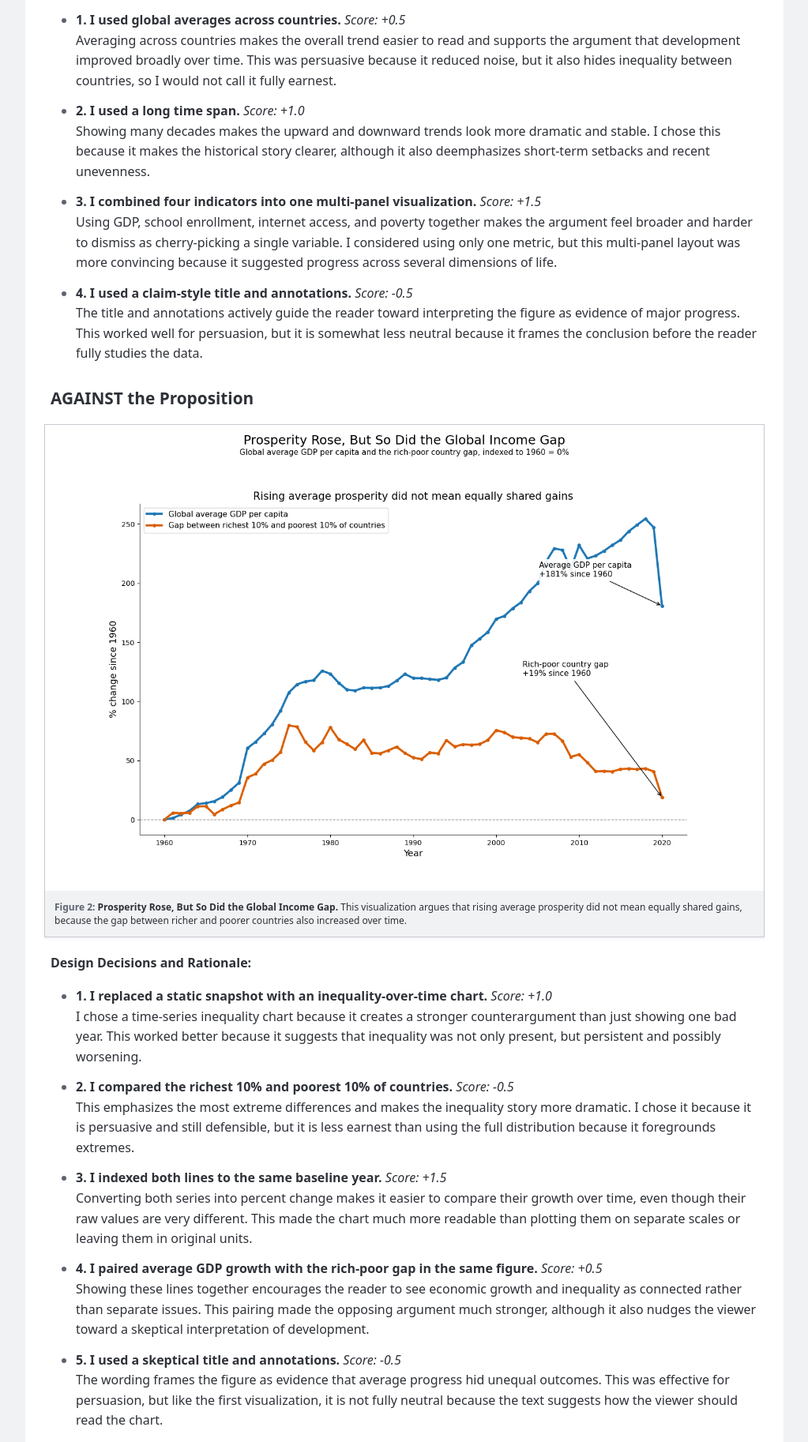
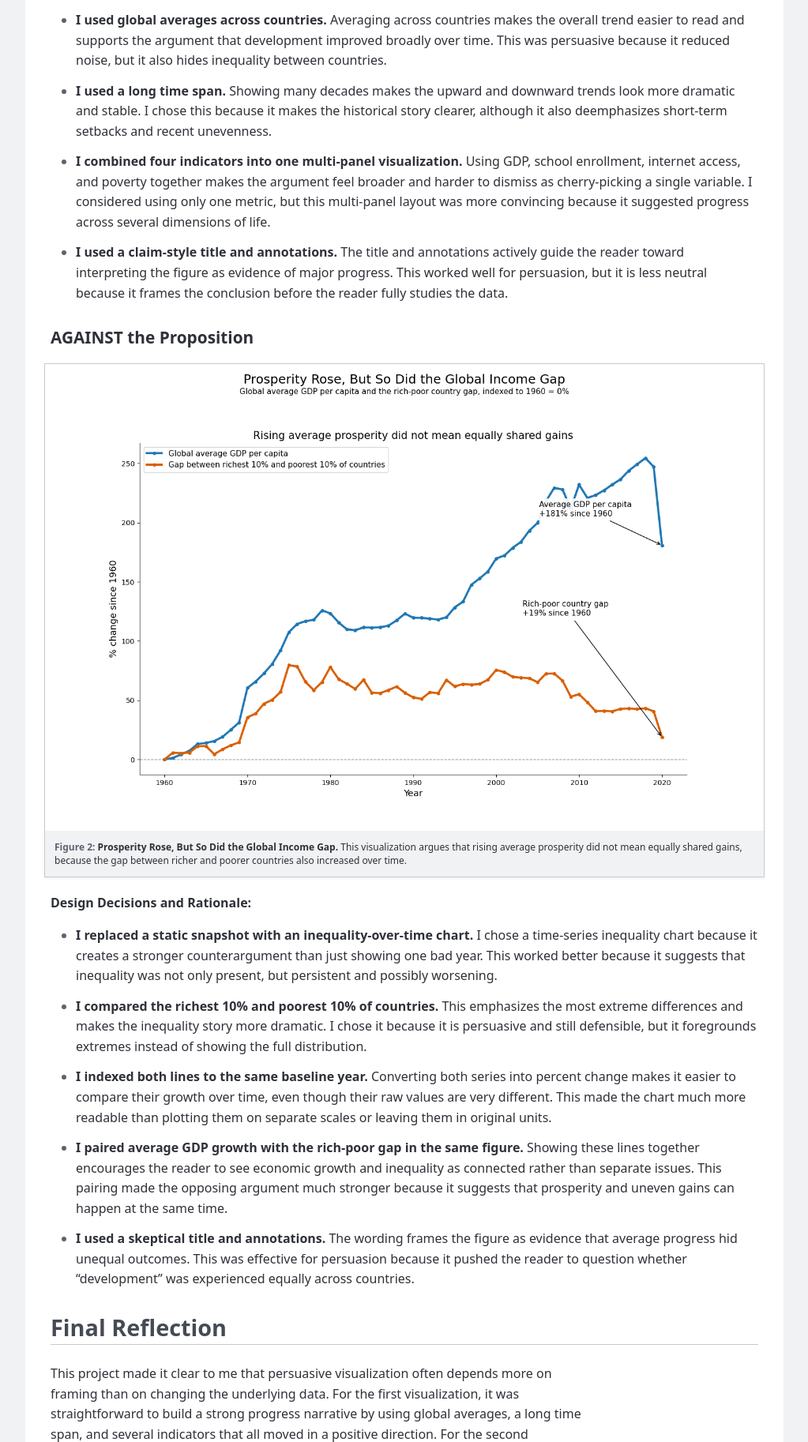
Before and after one commit to yutaoLin018/DSC106-Project-2, a plain HTML site: page index.html in a window 1280 px wide. Shown: the part 1266-3092 px from the top of the page at 79% size, without its empty margins (128-1151 px from the left). Drawn offline with Linux system fonts and the light colour scheme.

Commit message:
Update index.html

```diff
--- a/index.html
+++ b/index.html
@@ -34,27 +34,23 @@
             <p><strong>Design Decisions and Rationale:</strong></p>
             <ul>
                 <li>
-                    <strong>1. I used global averages across countries.</strong>
-                    <em>Score: +0.5</em><br>
-                    Averaging across countries makes the overall trend easier to read and supports the argument that development improved broadly over time. This was persuasive because it reduced noise, but it also hides inequality between countries, so I would not call it fully earnest.
+                    <strong>I used global averages across countries.</strong>
+                    Averaging across countries makes the overall trend easier to read and supports the argument that development improved broadly over time. This was persuasive because it reduced noise, but it also hides inequality between countries.
                 </li>
 
                 <li>
-                    <strong>2. I used a long time span.</strong>
-                    <em>Score: +1.0</em><br>
+                    <strong>I used a long time span.</strong>
                     Showing many decades makes the upward and downward trends look more dramatic and stable. I chose this because it makes the historical story clearer, although it also deemphasizes short-term setbacks and recent unevenness.
                 </li>
 
                 <li>
-                    <strong>3. I combined four indicators into one multi-panel visualization.</strong>
-                    <em>Score: +1.5</em><br>
+                    <strong>I combined four indicators into one multi-panel visualization.</strong>
                     Using GDP, school enrollment, internet access, and poverty together makes the argument feel broader and harder to dismiss as cherry-picking a single variable. I considered using only one metric, but this multi-panel layout was more convincing because it suggested progress across several dimensions of life.
                 </li>
 
                 <li>
-                    <strong>4. I used a claim-style title and annotations.</strong>
-                    <em>Score: -0.5</em><br>
-                    The title and annotations actively guide the reader toward interpreting the figure as evidence of major progress. This worked well for persuasion, but it is somewhat less neutral because it frames the conclusion before the reader fully studies the data.
+                    <strong>I used a claim-style title and annotations.</strong>
+                    The title and annotations actively guide the reader toward interpreting the figure as evidence of major progress. This worked well for persuasion, but it is less neutral because it frames the conclusion before the reader fully studies the data.
                 </li>
             </ul>
         </section>
@@ -73,33 +69,28 @@
             <p><strong>Design Decisions and Rationale:</strong></p>
             <ul>
                 <li>
-                    <strong>1. I replaced a static snapshot with an inequality-over-time chart.</strong>
-                    <em>Score: +1.0</em><br>
+                    <strong>I replaced a static snapshot with an inequality-over-time chart.</strong>
                     I chose a time-series inequality chart because it creates a stronger counterargument than just showing one bad year. This worked better because it suggests that inequality was not only present, but persistent and possibly worsening.
                 </li>
 
                 <li>
-                    <strong>2. I compared the richest 10% and poorest 10% of countries.</strong>
-                    <em>Score: -0.5</em><br>
-                    This emphasizes the most extreme differences and makes the inequality story more dramatic. I chose it because it is persuasive and still defensible, but it is less earnest than using the full distribution because it foregrounds extremes.
+                    <strong>I compared the richest 10% and poorest 10% of countries.</strong>
+                    This emphasizes the most extreme differences and makes the inequality story more dramatic. I chose it because it is persuasive and still defensible, but it foregrounds extremes instead of showing the full distribution.
                 </li>
 
                 <li>
-                    <strong>3. I indexed both lines to the same baseline year.</strong>
-                    <em>Score: +1.5</em><br>
+                    <strong>I indexed both lines to the same baseline year.</strong>
                     Converting both series into percent change makes it easier to compare their growth over time, even though their raw values are very different. This made the chart much more readable than plotting them on separate scales or leaving them in original units.
                 </li>
 
                 <li>
-                    <strong>4. I paired average GDP growth with the rich-poor gap in the same figure.</strong>
-                    <em>Score: +0.5</em><br>
-                    Showing these lines together encourages the reader to see economic growth and inequality as connected rather than separate issues. This pairing made the opposing argument much stronger, although it also nudges the viewer toward a skeptical interpretation of development.
+                    <strong>I paired average GDP growth with the rich-poor gap in the same figure.</strong>
+                    Showing these lines together encourages the reader to see economic growth and inequality as connected rather than separate issues. This pairing made the opposing argument much stronger because it suggests that prosperity and uneven gains can happen at the same time.
                 </li>
 
                 <li>
-                    <strong>5. I used a skeptical title and annotations.</strong>
-                    <em>Score: -0.5</em><br>
-                    The wording frames the figure as evidence that average progress hid unequal outcomes. This was effective for persuasion, but like the first visualization, it is not fully neutral because the text suggests how the viewer should read the chart.
+                    <strong>I used a skeptical title and annotations.</strong>
+                    The wording frames the figure as evidence that average progress hid unequal outcomes. This was effective for persuasion because it pushed the reader to question whether “development” was experienced equally across countries.
                 </li>
             </ul>
         </section>
@@ -112,7 +103,7 @@
             </p>
 
             <p>
-                Working on both sides changed how I think about ethical analysis and visualization. I now think ethical visualization is not just about avoiding falsehoods, but also about being aware of how design decisions steer interpretation. Choices like averaging, ranking, selecting a baseline year, or emphasizing extreme groups can all be technically valid while still pushing the reader toward one conclusion. That means the line between “acceptable persuasion” and “misleading framing” is often blurry.
+                Working on both sides changed how I think about ethical analysis and visualization. I now think ethical visualization is not just about avoiding falsehoods, but also about being aware of how design decisions steer interpretation. Choices like averaging, ranking, selecting a baseline year, or emphasizing extreme groups can all be technically valid while still pushing the reader toward one conclusion. That means the line between acceptable persuasion and misleading framing is often blurry.
             </p>
 
             <p>
```
